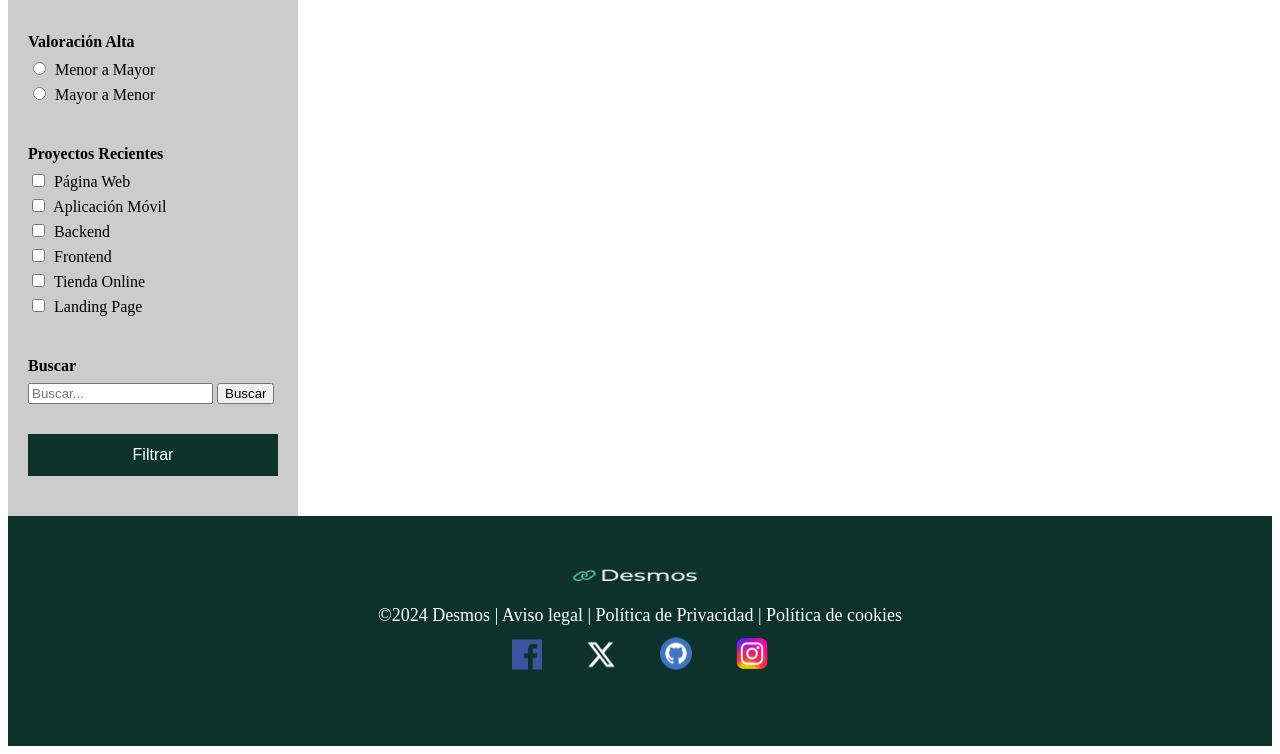
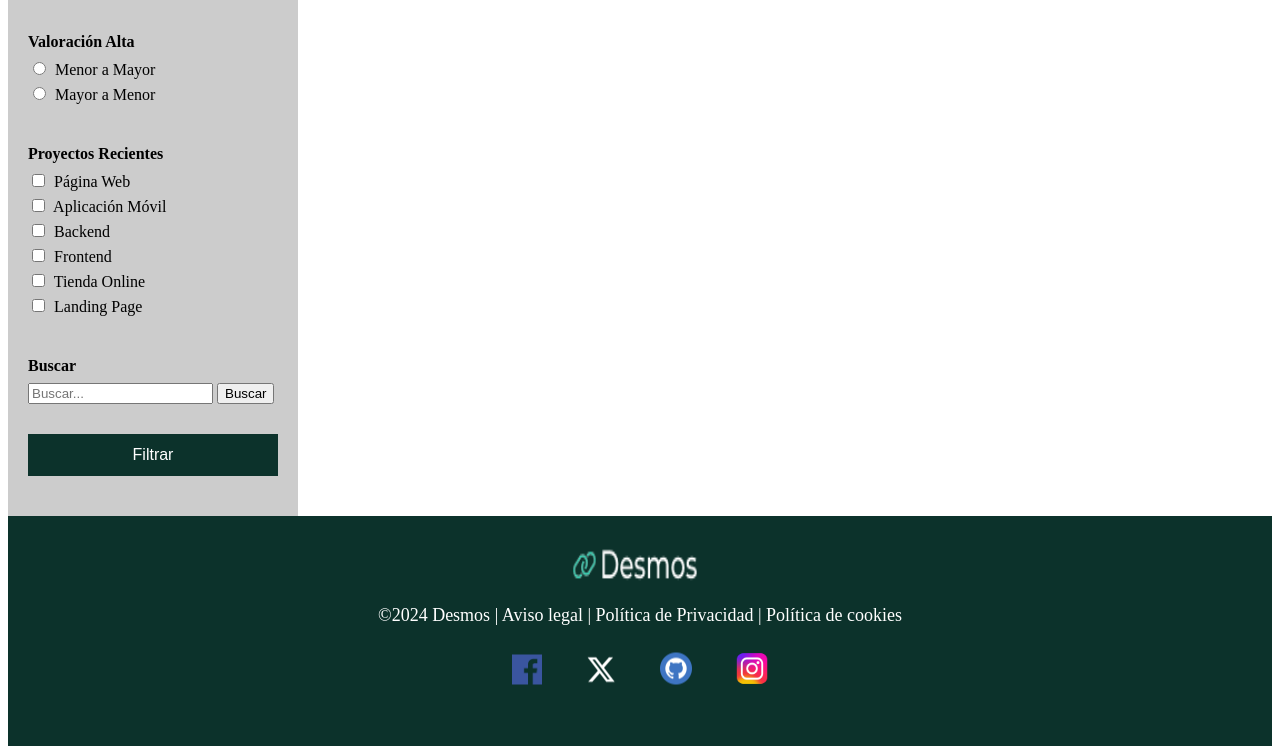
Before and after one commit to JonathanADB/firstHackaton, a plain HTML site: page index.html in a window 1280 px wide. Shown: the part 457-1211 px from the top of the page. Drawn offline with Linux system fonts and the light colour scheme.

Commit message:
Retoque respondive

```diff
--- a/css/style.css
+++ b/css/style.css
@@ -284,10 +284,13 @@
 
 
 /* Estilos específicos para pantallas con un ancho de 755px a 1265px */
-@media only screen and (min-width: 750px) and (max-width: 1295px) {
+@media only screen and (min-width: 750px) and (max-width: 1531px) {
     .footer-logo {
         display: block;
         margin: 0 auto;
+        height: 100px;
+        padding: 10px;
+        margin-top: -50px;
 
     }
 
@@ -301,9 +304,11 @@
     .social-icons {
         text-align: center;
         margin-left: 0; /* Reinicia el margen izquierdo */
-        margin-top: 30px;
+        margin-top: 45px;
         padding: 10px;
     }
+
+
     .footer-logo-container{
        display: flex;
        height: 40px;
```
